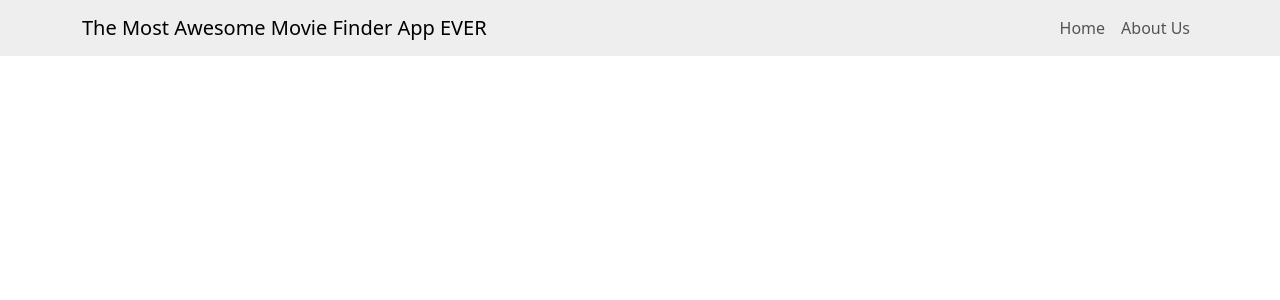
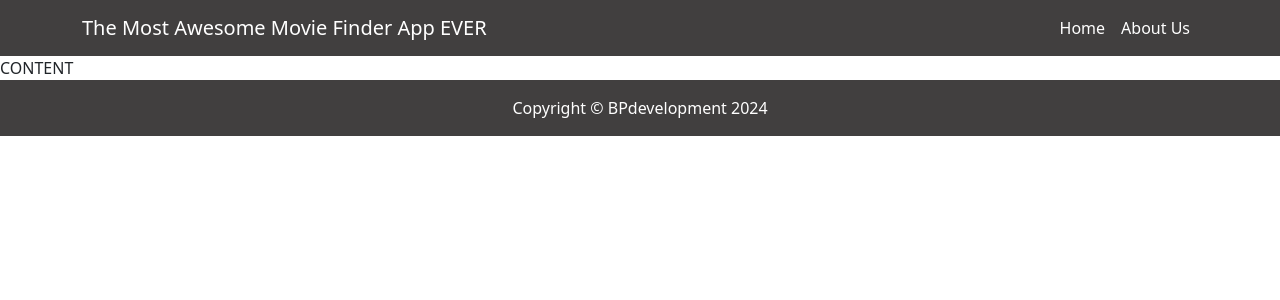
Before and after one commit to bojan-ski/react-w5-09-, a React (Vite) app: page / in a window 1280 px wide. Shown: the top 300 px of the page. Built offline with nearby package versions, Linux system fonts and the light colour scheme.

Commit message:
Footer component added

```diff
--- a/src/App.jsx
+++ b/src/App.jsx
@@ -1,11 +1,18 @@
 import 'bootstrap/dist/css/bootstrap.min.css';
 import NavbarComponent from './components/layout/NavbarComponent';
+import FooterComponent from './components/layout/FooterComponent';
 
 function App() {
 
   return (
     <>
      <NavbarComponent/>
+
+      <main>
+        CONTENT
+      </main>
+
+     <FooterComponent/>
     </>
   )
 }
--- /dev/null
+++ b/src/components/layout/FooterComponent.jsx
@@ -0,0 +1,13 @@
+const FooterComponent = () => {
+  const currentYear = new Date().getFullYear()
+
+  return (
+    <footer className="d-flex justify-content-center py-3">
+      <p className="m-0">
+        Copyright &copy; BPdevelopment {currentYear}
+      </p>
+    </footer>
+  )
+}
+
+export default FooterComponent
--- a/src/components/layout/NavbarComponent.jsx
+++ b/src/components/layout/NavbarComponent.jsx
@@ -6,13 +6,15 @@ const NavbarComponent = () => {
   return (
     <Navbar expand="lg">
       <Container>
-        <Navbar.Brand href="#home">The Most Awesome Movie Finder App EVER</Navbar.Brand>
+        <Navbar.Brand href="#home" className='text-white'>
+          The Most Awesome Movie Finder App EVER
+        </Navbar.Brand>
         <Navbar.Toggle aria-controls="basic-navbar-nav" />
 
         <Navbar.Collapse id="basic-navbar-nav" className='justify-content-end'>
           <Nav>
-            <Nav.Link href="#home">Home</Nav.Link>
-            <Nav.Link href="#link">About Us</Nav.Link>
+            <Nav.Link href="#home" className='text-white'>Home</Nav.Link>
+            <Nav.Link href="#link" className='text-white'>About Us</Nav.Link>
           </Nav>
         </Navbar.Collapse>
       </Container>
--- a/src/index.css
+++ b/src/index.css
@@ -4,9 +4,10 @@
   box-sizing: border-box;
 }
 
-nav{
-  background-color: #eee;
-  color: #000;
+nav,
+footer{
+  background-color: #413f3f;
+  color: #fff;
 }
 
 .navbar-nav a.active{
```
Also changed, not shown: src/components/layout/Footer.jsx (deleted, +0 -9 lines).
